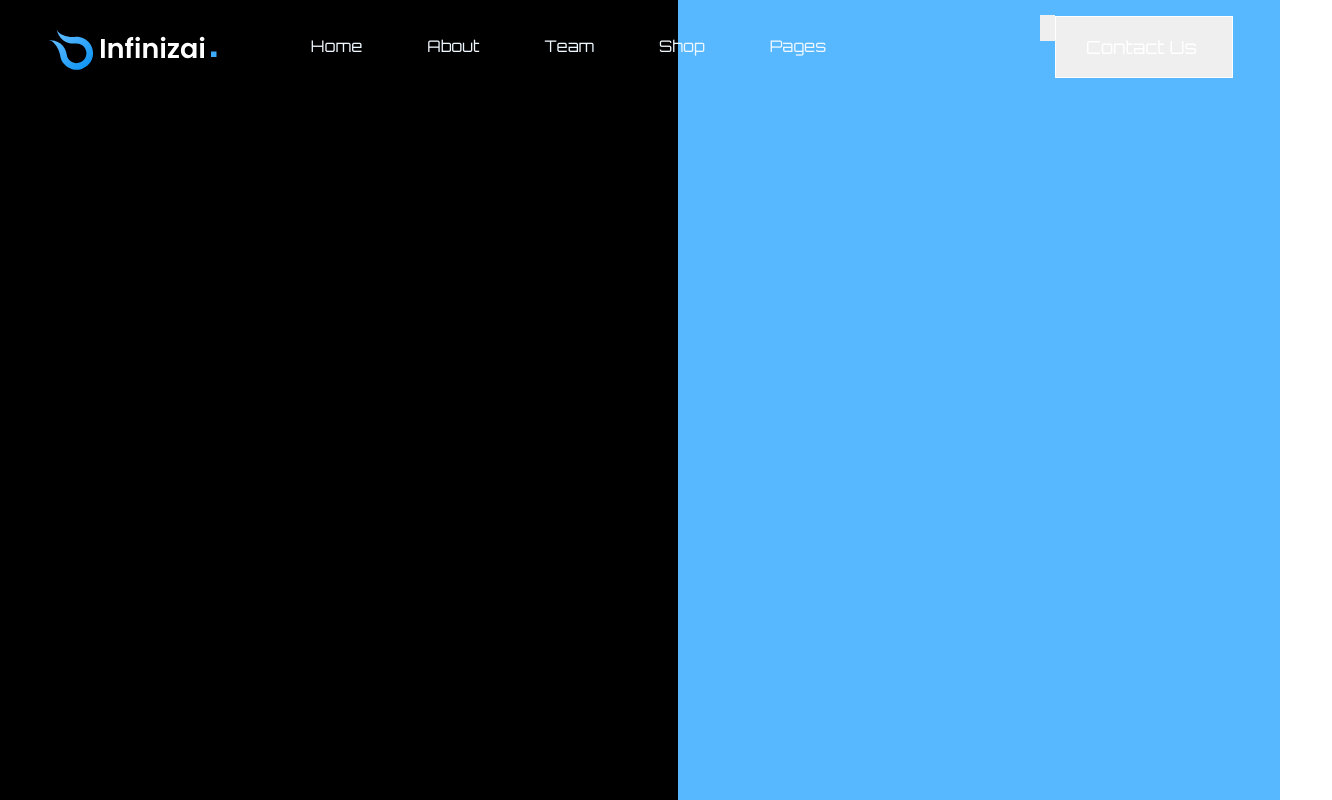
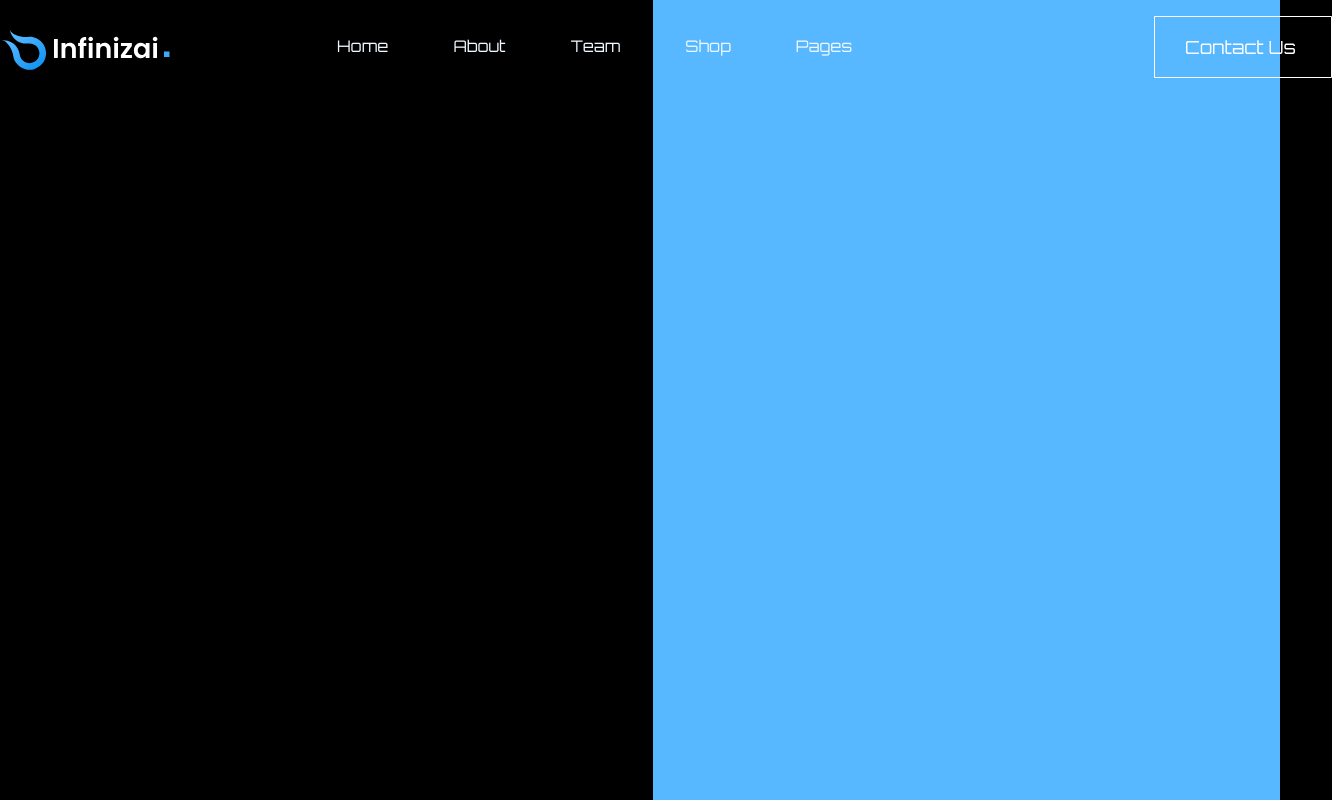
Before and after one commit to E1ghT0/Infinizai, a plain HTML site: page index.html in a window 1280 px wide. Shown: the whole page, 1332 px wide, since content can reach past the window. Drawn offline with Linux system fonts and the light colour scheme.

Commit message:
Законченный  хедер

```diff
--- a/style.css
+++ b/style.css
@@ -27,7 +27,7 @@ button {
 body {
     height: 100%;
     line-height: 1;
-    background:linear-gradient(to right, black 53%, #57B8FF 53%);
+    background:linear-gradient(to right, black 51%, #57B8FF 51%);
 }
 
 .header {
@@ -40,8 +40,9 @@ body {
 }
 
 .home-link {
-    /* padding-left: 132px; */
+    padding-right: 167px;
     padding-top: 38px;
+    padding-left: 167px;
 }
 
 .ul-home-link {
@@ -75,6 +76,11 @@ img.vector {
 }
 
 .basket {
+    background: none;
     padding-top: 10px;
     padding-right: 15px;
 }
+
+.contact {
+    background: none;
+}
```
